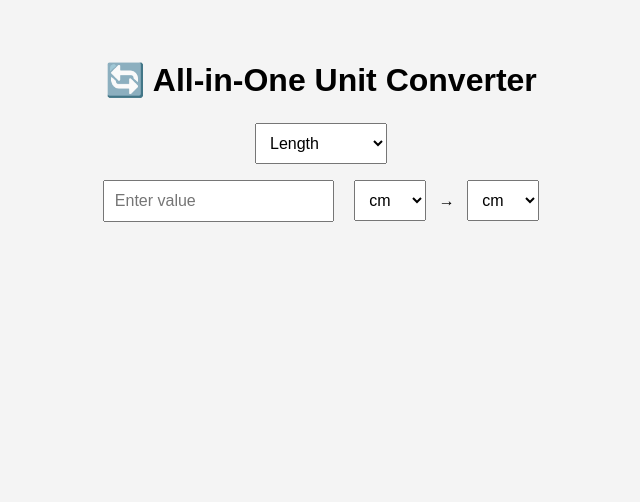
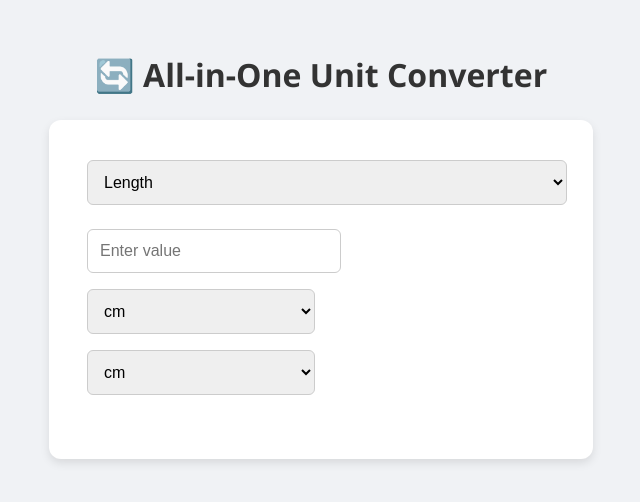
Before and after one commit to hiddenharm/unit-converter-tool-, a plain HTML site: page index.html in a window 1280 px wide. Shown: the whole page, without its empty margins (319-959 px from the left). Drawn offline with Linux system fonts and the light colour scheme.

Commit message:
Update index.html

```diff
--- a/index.html
+++ b/index.html
@@ -3,32 +3,67 @@
 <head>
   <meta charset="UTF-8" />
   <meta name="viewport" content="width=device-width, initial-scale=1.0"/>
-  <title>All-in-One Unit Converter</title>
+  <meta name="description" content="Convert between units of length, weight, temperature, time, speed, and volume. Simple and fast all-in-one unit converter." />
+  <meta name="keywords" content="unit converter, length, weight, temperature, time, speed, volume, cm to inch, kg to lb, celsius to fahrenheit" />
+  <meta name="author" content="hiddenharm" />
+  <title>All-in-One Unit Converter | Convert Length, Weight, Temperature & More</title>
   <style>
     body {
-      font-family: sans-serif;
-      background: #f4f4f4;
-      text-align: center;
+      font-family: 'Segoe UI', Tahoma, Geneva, Verdana, sans-serif;
+      background: #f0f2f5;
+      margin: 0;
       padding: 2rem;
+      display: flex;
+      flex-direction: column;
+      align-items: center;
     }
+
     h1 {
+      color: #333;
+      margin-bottom: 1.5rem;
+    }
+
+    .converter-container {
+      background: #fff;
+      padding: 2rem;
+      border-radius: 12px;
+      box-shadow: 0 4px 10px rgba(0,0,0,0.1);
+      max-width: 480px;
+      width: 100%;
+    }
+
+    select, input[type="number"] {
+      width: calc(50% - 12px);
+      padding: 12px;
+      font-size: 1rem;
+      margin: 8px 6px;
+      border: 1px solid #ccc;
+      border-radius: 6px;
+    }
+
+    #category {
+      width: 100%;
       margin-bottom: 1rem;
     }
-    select, input {
-      padding: 10px;
-      font-size: 1rem;
-      margin: 0.5rem;
+
+    .result {
+      margin-top: 1.5rem;
+      font-size: 1.25rem;
+      color: #28a745;
+      font-weight: bold;
     }
-    .result {
-      margin-top: 1rem;
-      font-size: 1.2rem;
-      color: green;
+
+    @media (max-width: 500px) {
+      select, input[type="number"] {
+        width: 100%;
+        margin: 8px 0;
+      }
     }
   </style>
 </head>
 <body>
   <h1>🔄 All-in-One Unit Converter</h1>
-
+  <div class="converter-container">
     <select id="category">
       <option value="length">Length</option>
       <option value="weight">Weight</option>
@@ -38,14 +73,12 @@
       <option value="volume">Volume</option>
     </select>
 
-  <br />
-
     <input type="number" id="valueInput" placeholder="Enter value" />
     <select id="fromUnit"></select>
-  <span>→</span>
     <select id="toUnit"></select>
 
     <div class="result" id="resultArea"></div>
+  </div>
 
   <script>
     const categoryUnits = {
```
Lines whose indentation alone changed are shown as unchanged.
